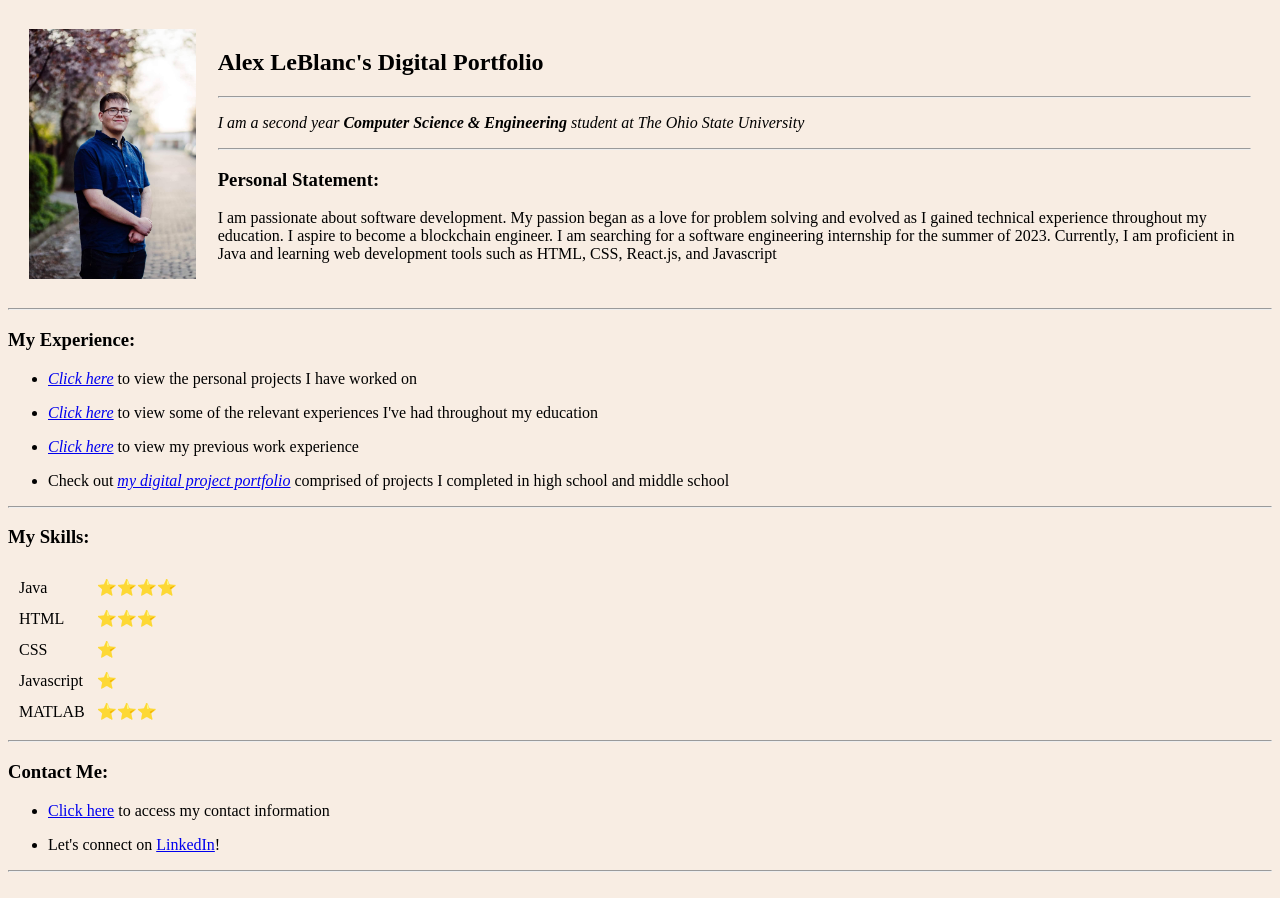
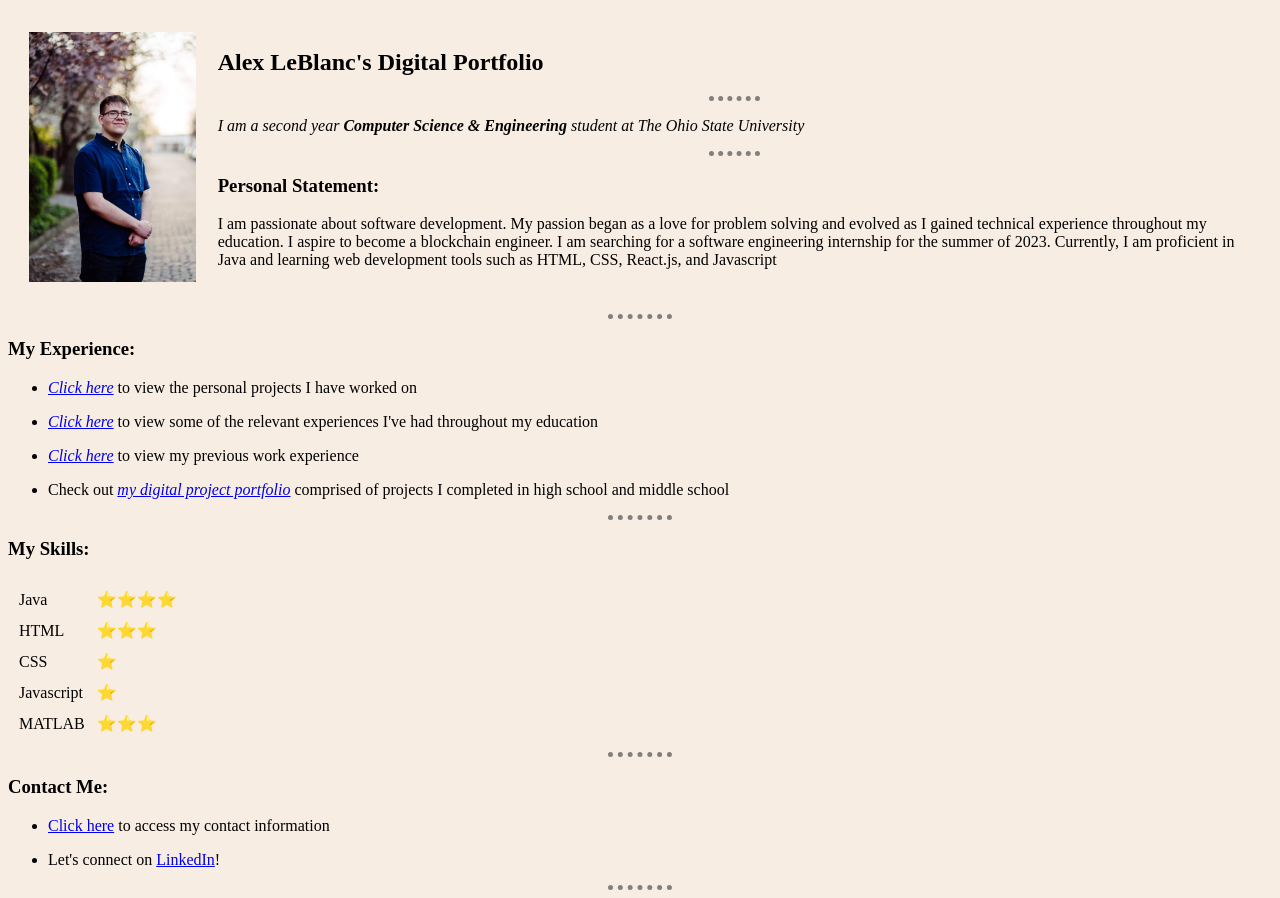
Before and after one commit to alexleblanc2021/cv, a plain HTML site: page index.html in a window 1280 px wide. Drawn offline with Linux system fonts and the light colour scheme.

Commit message:
Update index.html

```diff
--- a/index.html
+++ b/index.html
@@ -9,9 +9,24 @@
   <!--This meta element provides associated data to the HTML doc. This tag says the text inside our page is encoded using the UTF-8 encoding system-->
   <title>Alex's Personal Website</title>
   <!--Displays a title on a webpage-->
+  <style media="screen">
+    body
+    {
+      background-color: #F8EDE3;
+    }
+    hr
+    {
+    border-style: none;
+    border-top-style: dotted;
+    border-color: grey;
+    border-width: 5px;
+    width: 5%;
+    }
+
+  </style>
 </head>
 
-<body style="background-color: #F8EDE3;">
+<body>
   <table cellspacing="20">
     <tr>
       <td><img src="alexleblanc.jpg" alt="Profile picture of Alex LeBlanc" align="right" height="250"></td>
```
